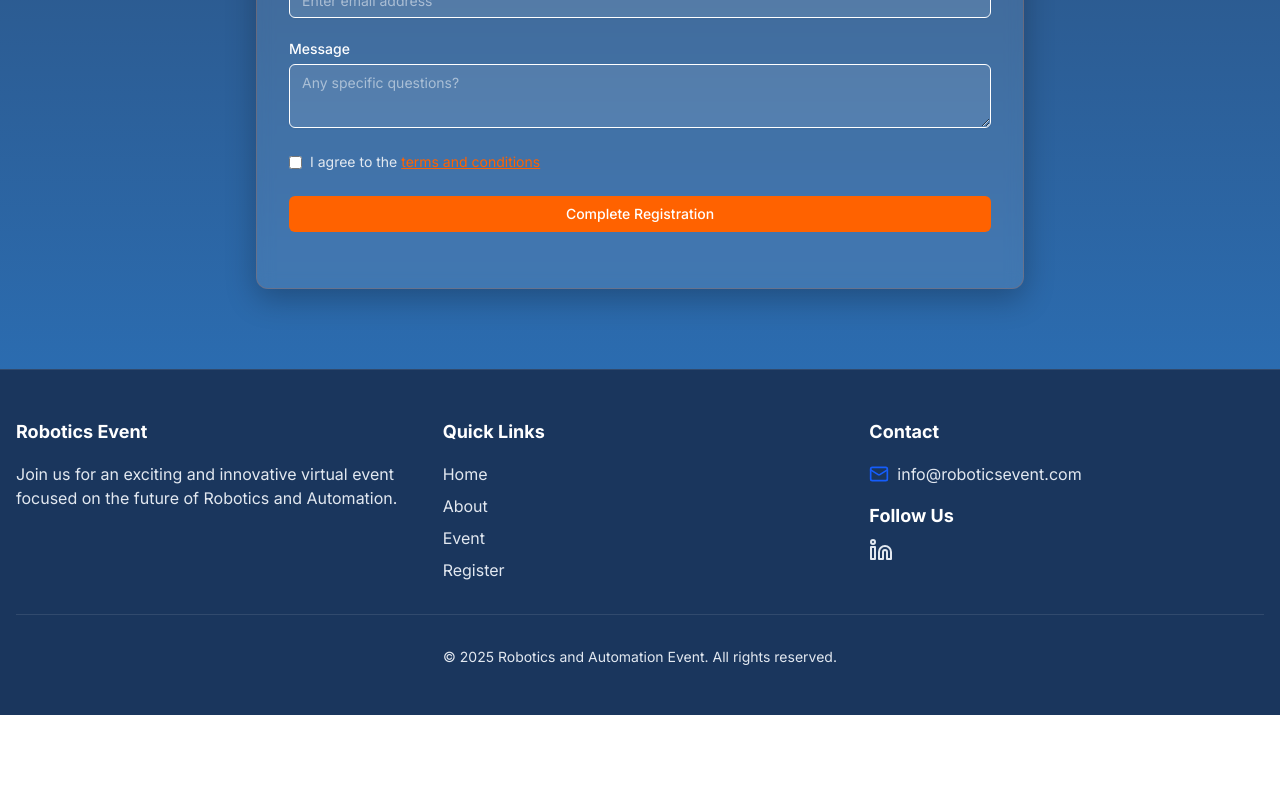
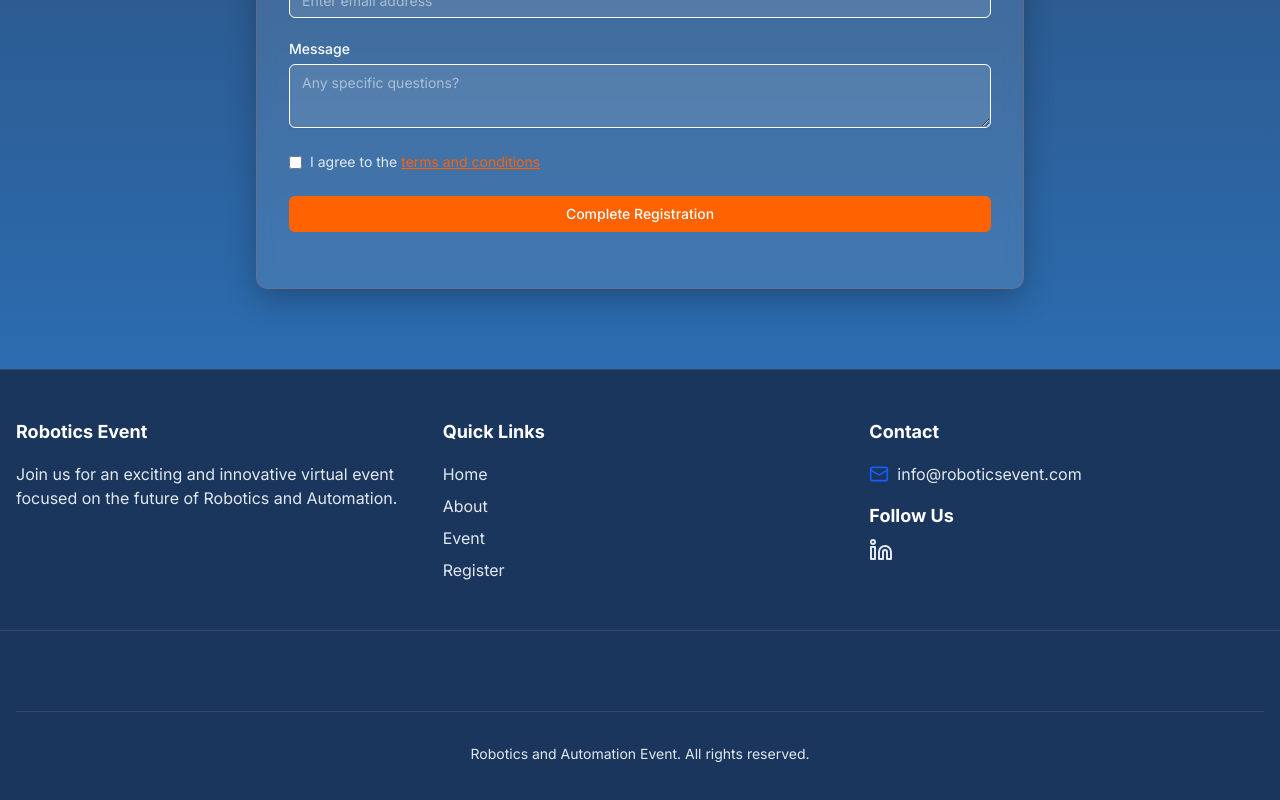
Before and after one commit to vamshichi/N3Events, a Next.js app: page /rals in a window 1280 px wide. Shown: the part 3784-4584 px from the top of the page. Before the commit the page ends 4499 px from the top, so only its background shows below. Built offline with nearby package versions, Linux system fonts and the light colour scheme.

Commit message:
home event  is down

```diff
--- a/app/rals/page.tsx
+++ b/app/rals/page.tsx
@@ -1,9 +1,9 @@
 "use client"
 
 import type React from "react"
-
+import { Mail } from "lucide-react";
 // import { useState, useRef } from "react"
-// import Link from "next/link"
+import Link from "next/link"
 import { motion} from "framer-motion"
 import {
 
@@ -25,7 +25,7 @@ import SponsorScroll from "@/components/sponsor-scroll"
 // import HeroSection from "@/components/Hero"
 import WhoShouldDemonstrate from "@/components/demonstration"
 import RegistrationForm from "@/components/eventreg"
-import Footer from "@/components/footer"
+// import Footer from "@/components/footer"
 
 export default function RoboticsEvent() {
   // const [isRegistered, setIsRegistered] = useState(false)
@@ -278,6 +278,74 @@ export default function RoboticsEvent() {
      <RegistrationForm />
       {/* Footer */}
       {/* <Footer /> */}
+      <footer className="border-t border-white/10 bg-[#1a365d] py-12">
+      <div className="container px-4">
+         <div className="grid gap-8 md:grid-cols-2 lg:grid-cols-3">
+          <div>
+            <h3 className="mb-4 text-lg font-bold text-white">Robotics Event</h3>
+            <p className="text-[#e2e8f0]">
+              Join us for an exciting and innovative virtual event focused on the future of Robotics and Automation.
+            </p>
+          </div>
+          <div>
+            <h3 className="mb-4 text-lg font-bold text-white">Quick Links</h3>
+            <ul className="space-y-2 text-[#e2e8f0]">
+              <li>
+                <Link href="/" className="hover:text-white transition-colors">
+                  Home
+                </Link>
+              </li>
+              <li>
+                <Link href="/about" className="hover:text-white transition-colors">
+                  About
+                </Link>
+              </li>
+              <li>
+                <Link href="/rals" className="hover:text-white transition-colors">
+                  Event
+                </Link>
+              </li>
+              <li>
+                <Link href="/contact" className="hover:text-white transition-colors">
+                  Register
+                </Link>
+              </li>
+            </ul>
+          </div>
+          <div>
+            <h3 className="mb-4 text-lg font-bold text-white">Contact</h3>
+            <div className="flex items-center space-x-2 text-[#e2e8f0]">
+              <Mail className="h-5 w-5 text-blue-600" />
+              <span>info@roboticsevent.com</span>
+            </div>
+            <div className="mt-4">
+              <h3 className="mb-2 text-lg font-bold text-white">Follow Us</h3>
+              <Link href="https://www.linkedin.com/events/roboticsandautomationlivedemo7313107067664277504/" className="text-[#e2e8f0] hover:text-white transition-colors inline-flex">
+                <svg
+                  xmlns="http://www.w3.org/2000/svg"
+                  width="24"
+                  height="24"
+                  viewBox="0 0 24 24"
+                  fill="none"
+                  stroke="currentColor"
+                  strokeWidth="2"
+                  strokeLinecap="round"
+                  strokeLinejoin="round"
+                  className="lucide lucide-linkedin"
+                >
+                  <path d="M16 8a6 6 0 0 1 6 6v7h-4v-7a2 2 0 0 0-2-2 2 2 0 0 0-2 2v7h-4v-7a6 6 0 0 1 6-6z" />
+                  <rect width="4" height="12" x="2" y="9" />
+                  <circle cx="4" cy="4" r="2" />
+                </svg>
+              </Link>
+            </div>
+          </div>
+        </div>
+         {/* <div className="mt-8 border-t border-white/10 pt-8 text-center text-sm text-[#e2e8f0]">
+           <p>Robotics and Automation Event. All rights reserved.</p>
+         </div> */}
+      </div>
+    </footer>
     </div>
   )
 }
--- a/components/footer.tsx
+++ b/components/footer.tsx
@@ -1,13 +1,13 @@
 "use client";
 
-import Link from "next/link";
-import { Mail } from "lucide-react";
+// import Link from "next/link";
+// import { Mail } from "lucide-react";
 
 export default function Footer() {
   return (
     <footer className="border-t border-white/10 bg-[#1a365d] py-12">
       <div className="container px-4">
-        <div className="grid gap-8 md:grid-cols-2 lg:grid-cols-3">
+        {/* <div className="grid gap-8 md:grid-cols-2 lg:grid-cols-3">
           <div>
             <h3 className="mb-4 text-lg font-bold text-white">Robotics Event</h3>
             <p className="text-[#e2e8f0]">
@@ -67,9 +67,9 @@ export default function Footer() {
               </Link>
             </div>
           </div>
-        </div>
+        </div> */}
         <div className="mt-8 border-t border-white/10 pt-8 text-center text-sm text-[#e2e8f0]">
-          <p>© {new Date().getFullYear()} Robotics and Automation Event. All rights reserved.</p>
+          <p>Robotics and Automation Event. All rights reserved.</p>
         </div>
       </div>
     </footer>
```
